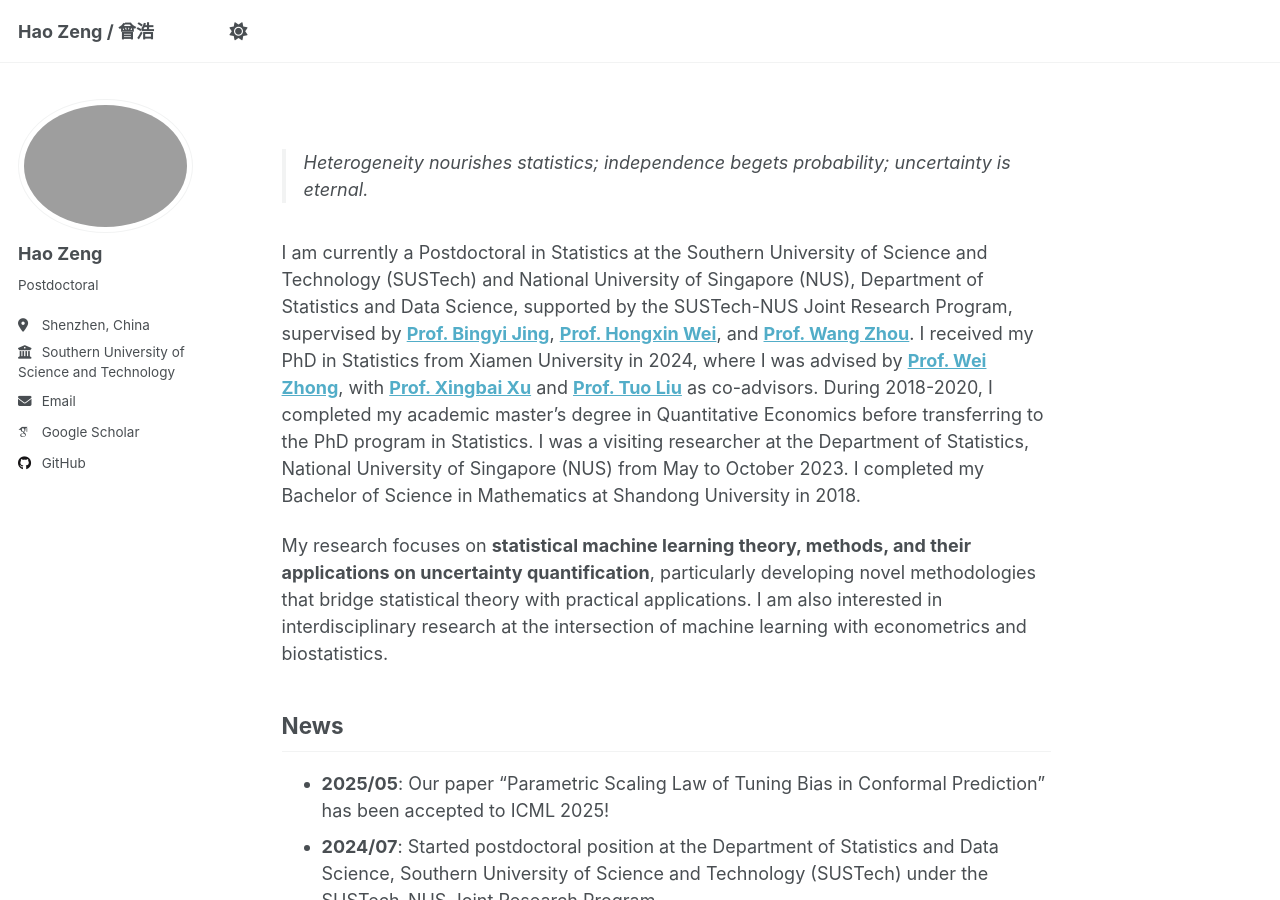
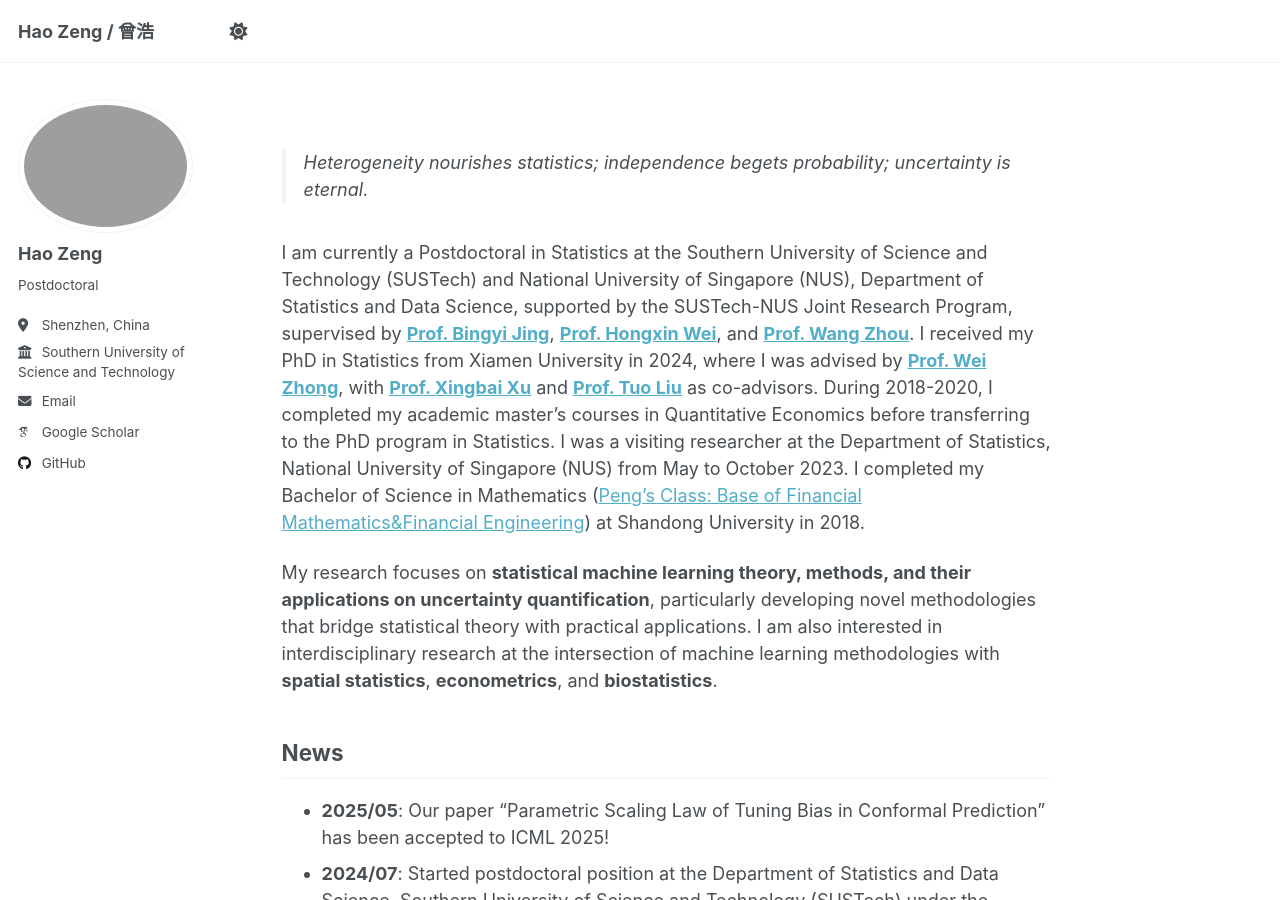
Before and after one commit to ZhaoyuXingStat/ZhaoyuXingStat.github.io, a Jekyll site: the page built from _pages/about.md, in a window 1280 px wide and 900 px high. Built offline with Jekyll 4.4.1, drawn with Linux system fonts in a browser that asks for light colours; some web fonts are replaced.

Commit message:
更新个人简介，调整了关于学术经历的描述，添加了在山东大学的数学学士学位信息，并扩展了研究方向，强调了与空间统计学的交叉研究。

```diff
--- a/_pages/about.md
+++ b/_pages/about.md
@@ -8,9 +8,9 @@ redirect_from:
 ---
 > Heterogeneity nourishes statistics; independence begets probability; uncertainty is eternal.
 
-I am currently a Postdoctoral in Statistics at the Southern University of Science and Technology (SUSTech) and National University of Singapore (NUS), Department of Statistics and Data Science, supported by the SUSTech-NUS Joint Research Program, supervised by **[Prof. Bingyi Jing](https://www.sustech.edu.cn/zh/faculties/jingbing-yi.html)**, **[Prof. Hongxin Wei](https://hongxin001.github.io/)**, and **[Prof. Wang Zhou](https://www.stat.nus.edu.sg/wang-zhou/)**. I received my PhD in Statistics from Xiamen University in 2024, where I was advised by **[Prof. Wei Zhong](https://faculty.xmu.edu.cn/wzhong/zh_CN/index/559037/list/index.htm)**, with **[Prof. Xingbai Xu](https://faculty.xmu.edu.cn/XXB/zh_CN/index.htm)** and **[Prof. Tuo Liu](https://faculty.xmu.edu.cn/LT1234/zh_CN/index/582397/list/index.htm)** as co-advisors. During 2018-2020, I completed my academic master's degree in Quantitative Economics before transferring to the PhD program in Statistics. I was a visiting researcher at the Department of Statistics, National University of Singapore (NUS) from May to October 2023. I completed my Bachelor of Science in Mathematics at Shandong University in 2018.
+I am currently a Postdoctoral in Statistics at the Southern University of Science and Technology (SUSTech) and National University of Singapore (NUS), Department of Statistics and Data Science, supported by the SUSTech-NUS Joint Research Program, supervised by **[Prof. Bingyi Jing](https://www.sustech.edu.cn/zh/faculties/jingbing-yi.html)**, **[Prof. Hongxin Wei](https://hongxin001.github.io/)**, and **[Prof. Wang Zhou](https://www.stat.nus.edu.sg/wang-zhou/)**. I received my PhD in Statistics from Xiamen University in 2024, where I was advised by **[Prof. Wei Zhong](https://faculty.xmu.edu.cn/wzhong/zh_CN/index/559037/list/index.htm)**, with **[Prof. Xingbai Xu](https://faculty.xmu.edu.cn/XXB/zh_CN/index.htm)** and **[Prof. Tuo Liu](https://faculty.xmu.edu.cn/LT1234/zh_CN/index/582397/list/index.htm)** as co-advisors. During 2018-2020, I completed my academic master's courses in Quantitative Economics before transferring to the PhD program in Statistics. I was a visiting researcher at the Department of Statistics, National University of Singapore (NUS) from May to October 2023. I completed my Bachelor of Science in Mathematics ([Peng's Class: Base of Financial Mathematics&Financial Engineering](https://www.math.sdu.edu.cn/info/1026/1612.htm)) at Shandong University in 2018.
 
-My research focuses on **statistical machine learning theory, methods, and their applications on uncertainty quantification**, particularly developing novel methodologies that bridge statistical theory with practical applications. I am also interested in interdisciplinary research at the intersection of machine learning with econometrics and biostatistics.
+My research focuses on **statistical machine learning theory, methods, and their applications on uncertainty quantification**, particularly developing novel methodologies that bridge statistical theory with practical applications. I am also interested in interdisciplinary research at the intersection of machine learning methodologies with **spatial statistics**, **econometrics**, and **biostatistics**.
 
 ## News
 
```
